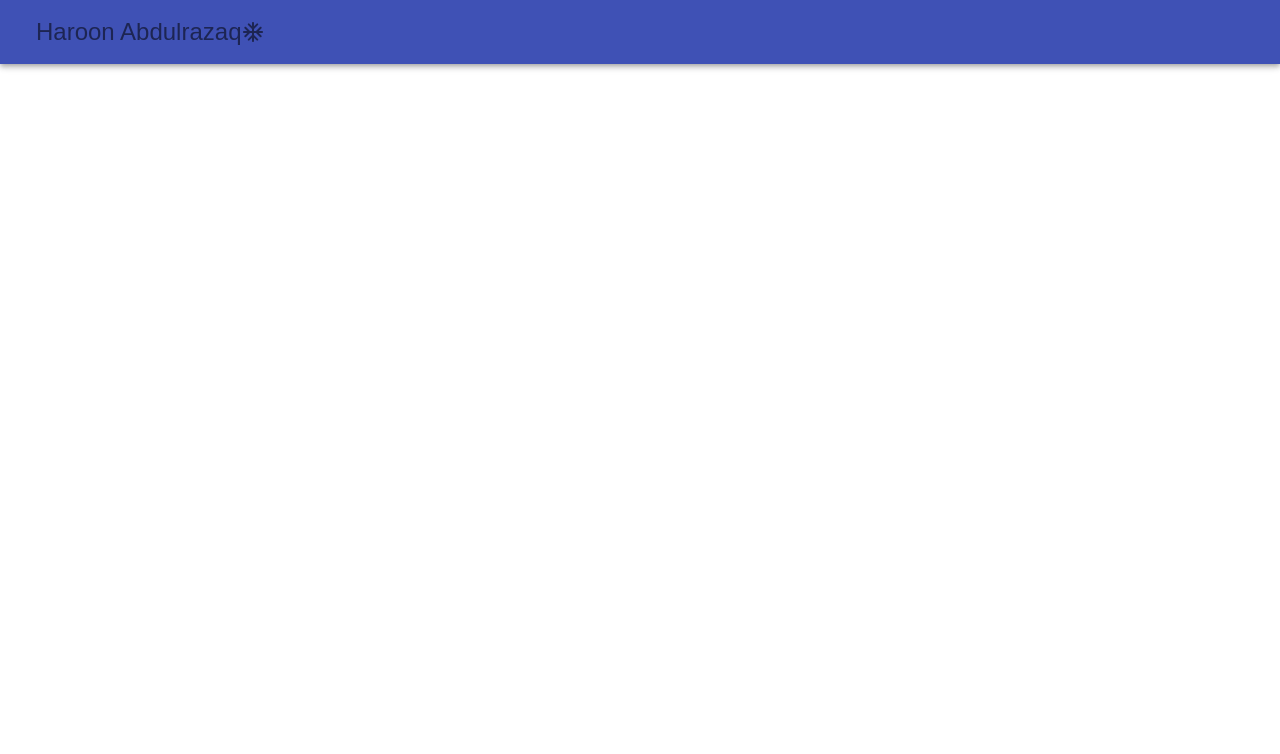
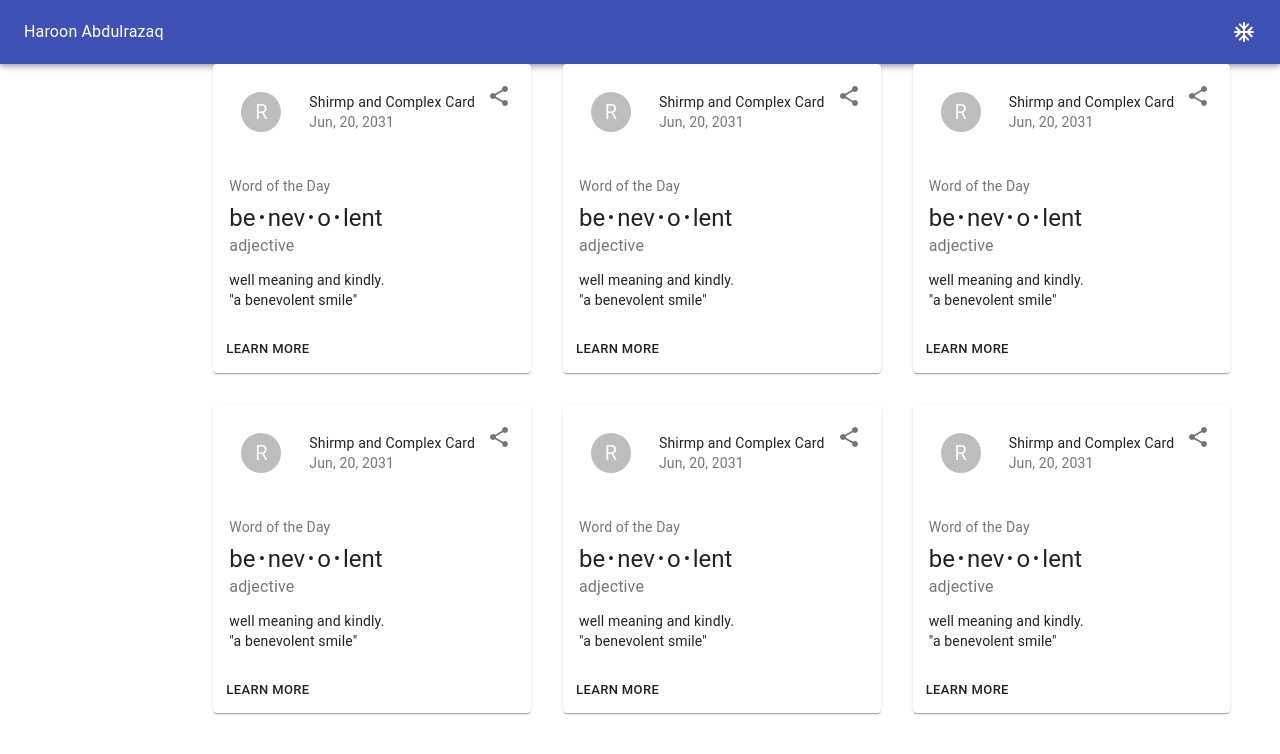
Before and after one commit to Haroonabdulrazaq/material-ui-react-tutorial, a React (Create React App) app: page /products in a window 1280 px wide. Shown: the top 754 px of the page. Built offline with nearby package versions, Linux system fonts and the light colour scheme.

Commit message:
Add Card to contents

```diff
--- /dev/null
+++ b/src/components/dashboard/CoffeeCard.jsx
@@ -0,0 +1,68 @@
+import React from 'react';
+import { makeStyles } from '@material-ui/core/styles';
+import {Card, CardHeader, Avatar, CardActions, CardContent, Button, Typography, IconButton } from '@material-ui/core';
+import ShareIcon from '@material-ui/icons/Share';
+
+const useStyles = makeStyles({
+  root: {
+    minWidth: 275,
+  },
+  bullet: {
+    display: 'inline-block',
+    margin: '0 2px',
+    transform: 'scale(0.8)',
+  },
+  title: {
+    fontSize: 14,
+  },
+  pos: {
+    marginBottom: 12,
+  },
+});
+
+const CoffeeCard = () => {
+  const classes = useStyles();
+  const bull = <span className={classes.bullet}>•</span>;
+
+  return (
+    <Card className={classes.root}>
+      <CardHeader
+        avatar={
+          <IconButton>
+            <Avatar aria-label="recipe" >
+              R
+            </Avatar>
+          </IconButton>
+        }
+        action={
+          <IconButton aria-label="action-icon">
+            <ShareIcon />
+          </IconButton>
+        }
+        title= 'Shirmp and Complex Card'
+        subheader= 'Jun, 20, 2031'
+      />
+      <CardContent>
+        <Typography className={classes.title} color="textSecondary" gutterBottom>
+          Word of the Day
+        </Typography>
+        <Typography variant="h5" component="h2">
+          be{bull}nev{bull}o{bull}lent
+        </Typography>
+        <Typography className={classes.pos} color="textSecondary">
+          adjective
+        </Typography>
+        <Typography variant="body2" component="p">
+          well meaning and kindly.
+          <br />
+          {'"a benevolent smile"'}
+        </Typography>
+      </CardContent>
+      <CardActions>
+        <Button size="small">Learn More</Button>
+      </CardActions>
+    </Card>
+  );
+}
+
+export default CoffeeCard;
--- /dev/null
+++ b/src/components/dashboard/Content.jsx
@@ -0,0 +1,32 @@
+import React from 'react';
+import { Grid } from '@material-ui/core';
+import CoffeeCard from './CoffeeCard';
+
+
+const Content = () => {
+  return (
+    <Grid container spacing={4}>
+      <Grid item >
+        <CoffeeCard xs={12} sm={6} md={4}/>
+      </Grid>
+      <Grid item >
+        <CoffeeCard xs={12} sm={6} md={4}/>
+      </Grid>
+      <Grid item >
+        <CoffeeCard xs={12} sm={6} md={4}/>
+      </Grid>
+      <Grid item >
+        <CoffeeCard xs={12} sm={6} md={4}/>
+      </Grid>
+      <Grid item >
+        <CoffeeCard xs={12} sm={6} md={4}/>
+      </Grid>
+      <Grid item >
+        <CoffeeCard xs={12} sm={6} md={4}/>
+      </Grid>
+    </Grid>
+
+  );
+};
+
+export default Content;
--- /dev/null
+++ b/src/components/dashboard/Header.js
@@ -0,0 +1,25 @@
+import React from 'react';
+import { Typography, AppBar, Toolbar } from '@material-ui/core';
+import { makeStyles } from '@material-ui/styles';
+import AcUnitRoundedIcon from '@material-ui/icons/AcUnitRounded';
+
+const useStyles = makeStyles({
+  barIcon: {
+    flexGrow: 1,
+  }
+});
+const Header = () => {
+    const classes = useStyles();
+    return (
+      <AppBar position="static">
+        <Toolbar>
+          <Typography className={classes.barIcon}>
+            Haroon Abdulrazaq
+          </Typography>
+            <AcUnitRoundedIcon/>
+        </Toolbar>
+      </AppBar>
+    )
+}
+
+export default Header;
--- a/src/components/dashboard/Products.js
+++ b/src/components/dashboard/Products.js
@@ -1,27 +1,23 @@
 import React from 'react';
-import { Typography, AppBar, Toolbar, IconButton } from '@material-ui/core';
-import { makeStyles } from '@material-ui/styles';
-import AcUnitRoundedIcon from '@material-ui/icons/AcUnitRounded';
+import { Grid } from '@material-ui/core';
+ import Header from './Header';
+ import Content from './Content';
 
-const useStyles = makeStyles({
-    barIcon: {
-        display: 'flex',
-        justifyContent: 'space-between',
-    }
-});
+
 const Products = () => {
-    const classes = useStyles();
     return (
-        <AppBar position="static">
-            <Toolbar>
-                <Typography>
-                    <IconButton className={classes.barIcon}>
-                        Haroon Abdulrazaq
-                        <AcUnitRoundedIcon />
-                    </IconButton>
-                </Typography>
-            </Toolbar>
-        </AppBar>
+        <Grid container direction="column">
+            <Grid item>
+                <Header />
+            </Grid>
+            <Grid item container>
+                <Grid item xs={0} sm={2} />
+                <Grid item xs={12} sm={10}>
+                    <Content />
+                </Grid>
+                <Grid/>
+            </Grid>
+        </Grid>
     )
 }
 
```
